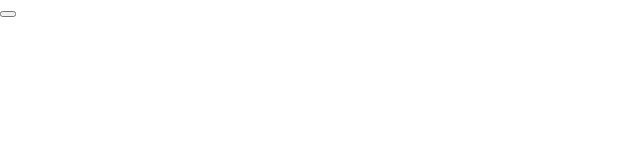
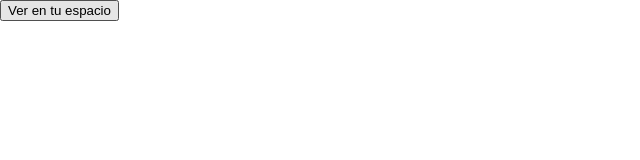
Before and after one commit to YuridiaCazares/Modelo-3D_Piso-3-UAM-C, a plain HTML site: page index.html in a window 1280 px wide. Shown: the whole page, without its empty margins (0-640 px from the left). Drawn offline with Linux system fonts and the light colour scheme; some packages are replaced by stand-ins of ours; a script that the page names is missing.

Commit message:
Update index.html

```diff
--- a/index.html
+++ b/index.html
@@ -22,7 +22,11 @@
             <div class="update-bar"></div>
         </div>
         <button slot="ar-button" id="ar-button">
-
+            	<font style="vertical-align: inherit;">
+	            <font style="vertical-align: inherit;">
+	                Ver en tu espacio
+	            </font>
+        	</font>
         </button>
     </model-viewer>
 
```
